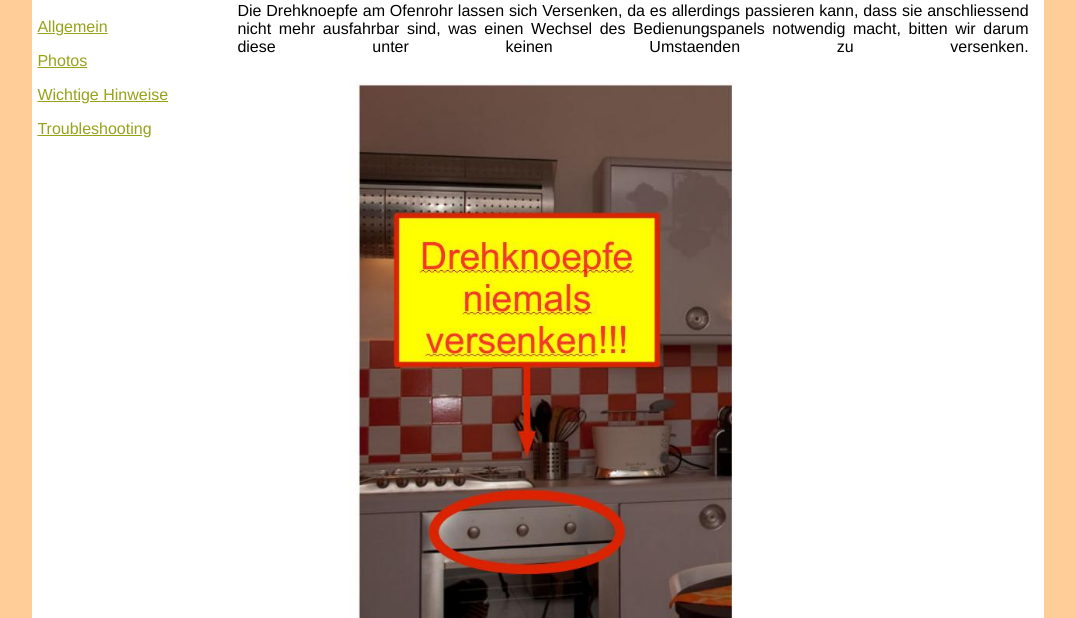
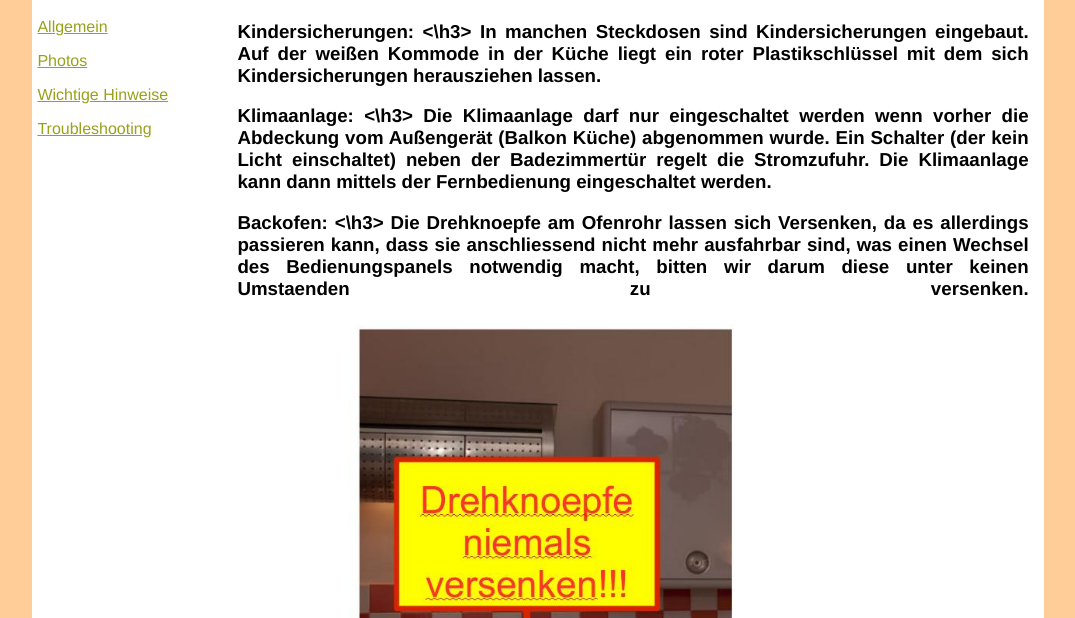
Before and after one commit to floatofmath/oldpage, a plain HTML site: page mestre/hinweis.html in a window 1280 px wide. Shown: the part 182-800 px from the top of the page, without its empty margins (102-1177 px from the left). Drawn offline with Linux system fonts and the light colour scheme.

Commit message:
added some warnings

```diff
--- a/mestre/hinweis.html
+++ b/mestre/hinweis.html
@@ -48,6 +48,22 @@
 <div class="item column" id="main-content">
 <div class="bioinf-content">
 
+<h3> Kindersicherungen: <\h3>
+
+In manchen Steckdosen sind Kindersicherungen eingebaut. Auf der weißen
+Kommode in der Küche liegt ein roter Plastikschlüssel mit dem sich
+Kindersicherungen herausziehen lassen.
+
+<h3> Klimaanlage: <\h3>
+
+Die Klimaanlage darf nur eingeschaltet werden wenn vorher die
+Abdeckung vom Außengerät (Balkon Küche) abgenommen wurde. Ein Schalter
+(der kein Licht einschaltet) neben der Badezimmertür regelt die
+Stromzufuhr. Die Klimaanlage kann dann mittels der Fernbedienung
+eingeschaltet werden.
+
+<h3> Backofen: <\h3>
+
 Die Drehknoepfe am Ofenrohr lassen sich Versenken, da es allerdings
 passieren kann, dass sie anschliessend nicht mehr ausfahrbar sind, was
 einen Wechsel des Bedienungspanels notwendig macht, bitten wir darum
```
Also changed, not shown: mestre/trouble.html (+9 -3 lines).
